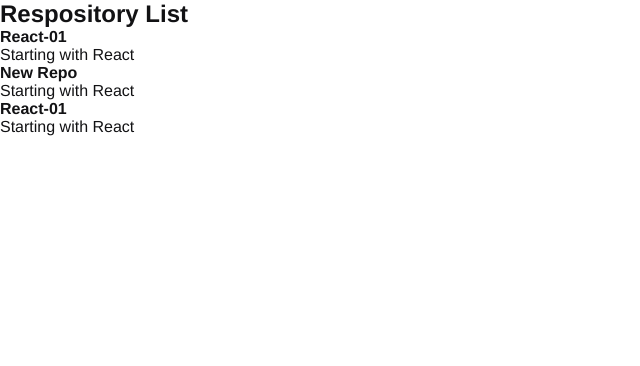
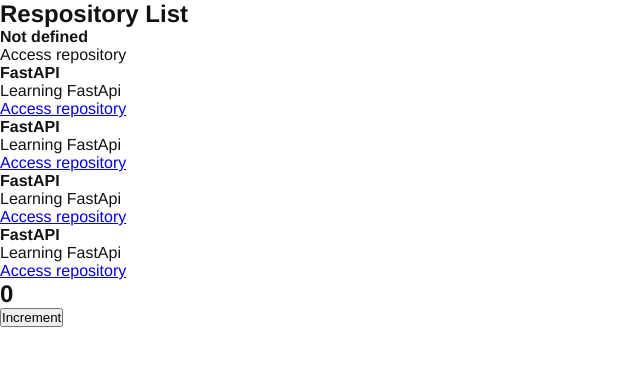
Before and after one commit to tvaditya/React-01, a React app: page / in a window 1280 px wide. Shown: the top 366 px of the page, without its empty margins (0-640 px from the left). Built offline with nearby package versions, Linux system fonts and the light colour scheme.

Commit message:
refresh webpack tested

```diff
--- /dev/null
+++ b/components/Counter.jsx
@@ -0,0 +1,18 @@
+import { useState } from 'react';
+
+export function Counter() {
+    const [counter, setCounter] = useState(0);
+
+    function increment() {
+        setCounter(counter + 1)
+    }
+
+    return (
+        <div>
+            <h2>{counter}</h2>
+            <button type="button" onClick={increment}>
+                Increment
+            </button>
+        </div>
+    );
+}
--- /dev/null
+++ b/components/RepositoryItem.jsx
@@ -0,0 +1,11 @@
+export function RepositoryItem(props) {
+    return (
+        <li>
+            <strong>{props.repository.name ?? 'Not defined'}</strong>
+            <p>{props.repository.description}</p>
+            <a href={props.repository.link}>
+                Access repository
+            </a>
+        </li>
+    )
+}
--- a/components/RepositoryList.jsx
+++ b/components/RepositoryList.jsx
@@ -1,24 +1,26 @@
-const repositoryName = 'New Repo';
+// const repositoryName = 'New Repo';
+
+import {RepositoryItem} from "./RepositoryItem";
+
+const repository = {
+    name: 'FastAPI',
+    description: 'Learning FastApi',
+    link: "https://github.com/tvaditya/fastapiproject"
+}
 
 export function RespositoryList() {
     return (
         <section className="repository-list">
             <h1>Respository List</h1>
             <ul>
-                <li>
-                    <strong>React-01</strong>
-                    <p>Starting with React</p>
-                </li>
-
-                <li>
-                    <strong>{repositoryName}</strong>
-                    <p>Starting with React</p>
-                </li>
-
-                <li>
-                    <strong>React-01</strong>
-                    <p>Starting with React</p>
-                </li>
+                <RepositoryItem
+                    repository="FAstAPI"
+                    description="Learning FastAPI"
+                    link="https://github.com/tvaditya/fastapiproject" />
+                <RepositoryItem repository={repository}/>
+                <RepositoryItem repository={repository}/>
+                <RepositoryItem repository={repository}/>
+                <RepositoryItem repository={repository}/>
             </ul>
         </section>
     )
--- a/package.json
+++ b/package.json
@@ -9,6 +9,7 @@
   },
   "dependencies": {
     "@babel/preset-react": "^7.14.5",
+    "node-sass": "^6.0.0",
     "react": "^17.0.2",
     "react-dom": "^17.0.2"
   },
@@ -16,11 +17,12 @@
     "@babel/cli": "^7.14.5",
     "@babel/core": "^7.14.5",
     "@babel/preset-env": "^7.14.5",
+    "@pmmmwh/react-refresh-webpack-plugin": "^0.4.3",
     "babel-loader": "^8.2.2",
     "cross-env": "^7.0.3",
     "css-loader": "^5.2.6",
     "html-webpack-plugin": "^5.3.1",
-    "node-sass": "^6.0.0",
+    "react-refresh": "^0.10.0",
     "sass-loader": "^12.1.0",
     "style-loader": "^2.0.0",
     "webpack": "^5.38.1",
--- a/src/App.jsx
+++ b/src/App.jsx
@@ -1,8 +1,15 @@
 import './styles/global.scss';
 import {RespositoryList} from "../components/RepositoryList";
+import {Counter} from "../components/Counter";
 
 export function App() {
 
     // return <h1>Hello React / Webpack / Developmet Mode/ HTML Plugin</h1>
-    return <RespositoryList />
+    return (
+        <>
+            <RespositoryList />
+            <Counter />
+        </>
+
+    )
 }
--- a/webpack.config.js
+++ b/webpack.config.js
@@ -1,5 +1,6 @@
 const path = require('path')
 const HtmlWebpackPlugin = require('html-webpack-plugin')
+const ReactRefreshWebpackPlugin = require('@pmmmwh/react-refresh-webpack-plugin')
 
 const isDevelopment = process.env.NODE_ENV !== 'production';
 
@@ -16,18 +17,27 @@
     },
     devServer: {
         contentBase: path.resolve(__dirname, 'public'),
+        hot: true,
     },
     plugins: [
+        isDevelopment && new ReactRefreshWebpackPlugin(),
         new HtmlWebpackPlugin({
             template: path.resolve(__dirname, 'public', 'index.html')
         })
-    ],
+    ].filter(Boolean),
     module: {
      rules: [
          {
              test: /\.jsx$/,
              exclude: /node_modules/,
-             use: 'babel-loader',
+             use: {
+                 loader: 'babel-loader',
+                 options: {
+                     plugins: [
+                       isDevelopment && require.resolve('react-refresh/babel')
+                     ].filter(Boolean)
+                 }
+             },
          },
          {
              test: /\.scss$/,
```
Also changed, not shown: 2 other files (tests, documents, lock files or other folders).
